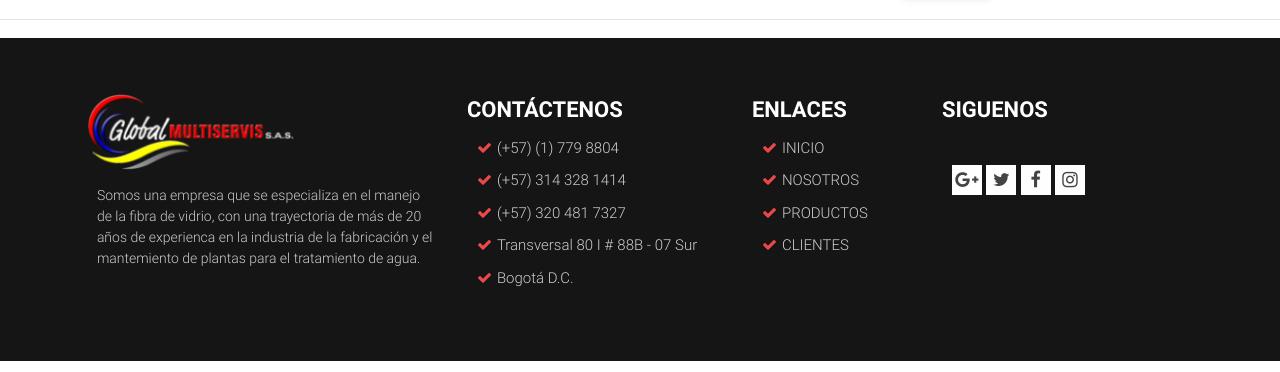
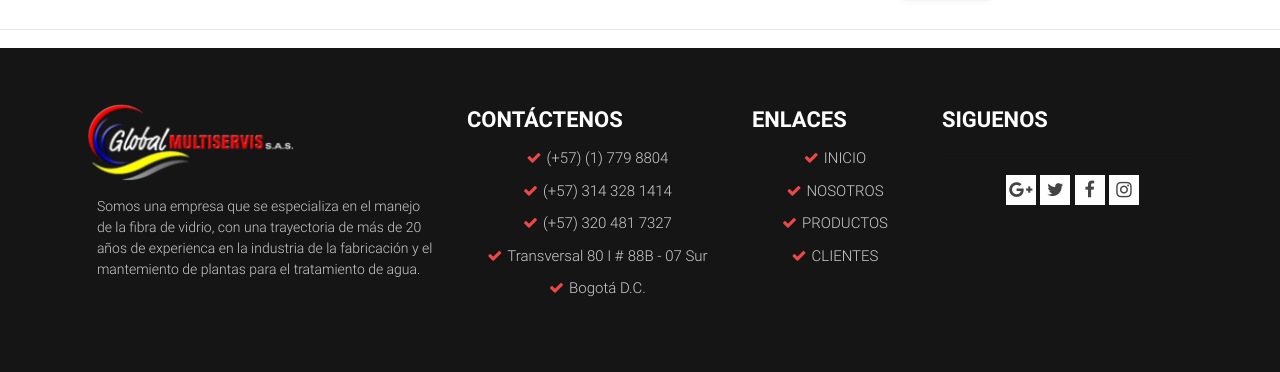
Before and after one commit to GlobalMultiservis/globalmultiservis.github.io, a PHP site: page / in a window 1280 px wide. Shown: the part 4408-4780 px from the top of the page. Run offline with PHP 8.4, Linux system fonts and the light colour scheme; some libraries are stand-ins or nearby versions.

Commit message:
Responsive rendering corrections

```diff
--- a/css/style.css
+++ b/css/style.css
@@ -682,3 +682,6 @@ div.panel.show {
 .links{
 	color: #cccccc;
 }
+.height-map{
+    padding-bottom: 450px;
+}
--- a/index.html
+++ b/index.html
@@ -159,7 +159,8 @@
                     <div class="row">
                         <div class="col-sm-12">
                             <div class="main_joinus_content center white-text wow fadeInUp">
-                                <img src="img/logoC.png" alt="" />
+								<img src="img/logoC.png" class="img-fluid" alt="Responsive image">
+                                <!-- <img src="img/logoC.png" alt="" /> -->
                                 <h2 class="text-uppercase m-b-3">Nosotros</h2>
                                 <p>Somos una empresa que se especializa en el manejo de la fibra de vidrio, con una trayectoria de más
 								de 20 años de experienca en la industria de la fabricación y el mantemiento de plantas para el tratamiento
@@ -387,7 +388,7 @@
                         </div>
 						<div class="row">
 							<div class="col-sm-6">
-								<div class="iframe-container">
+								<div class="iframe-container height-map">
 									<div id="map"></div>
 								</div>
 							</div>
@@ -459,7 +460,7 @@
                         <div class="col-md-3">
                             <div class="single_f_widget m-t-3 wow fadeInUp">
                                 <h4>Contáctenos</h4>
-                                <div class="single_f_widget_text f_reatures">
+                                <div class="single_f_widget_text f_reatures center">
                                     <ul>
                                         <li><i class="fa fa-check"></i>(+57) (1) 779 8804</li>
                                         <li><i class="fa fa-check"></i>(+57) 314 328 1414</li>
@@ -474,7 +475,7 @@
 						<div class="col-md-2">
                             <div class="single_f_widget m-t-3 wow fadeInUp">
                                 <h4>Enlaces</h4>
-                                <div class="single_f_widget_text f_reatures">
+                                <div class="single_f_widget_text f_reatures center">
 									<ul>
 										<li><i class="fa fa-check"></i><a class="links" href="#home">INICIO</a></li>
 										<li><i class="fa fa-check"></i><a class="links" href="#about">NOSOTROS</a></li>
@@ -490,7 +491,7 @@
                                 <h4>Siguenos</h4>
 								<hr />
                                 <div class="single_f_widget_text">
-                                    <div class="socail_f_widget">
+                                    <div class="socail_f_widget center">
                                         <a href="#!" ><i class="fa fa-google-plus"></i></a>
                                         <a href="#!" ><i class="fa fa-twitter"></i></a>
 										<a href="#!" ><i class="fa fa-facebook"></i></a>
```
